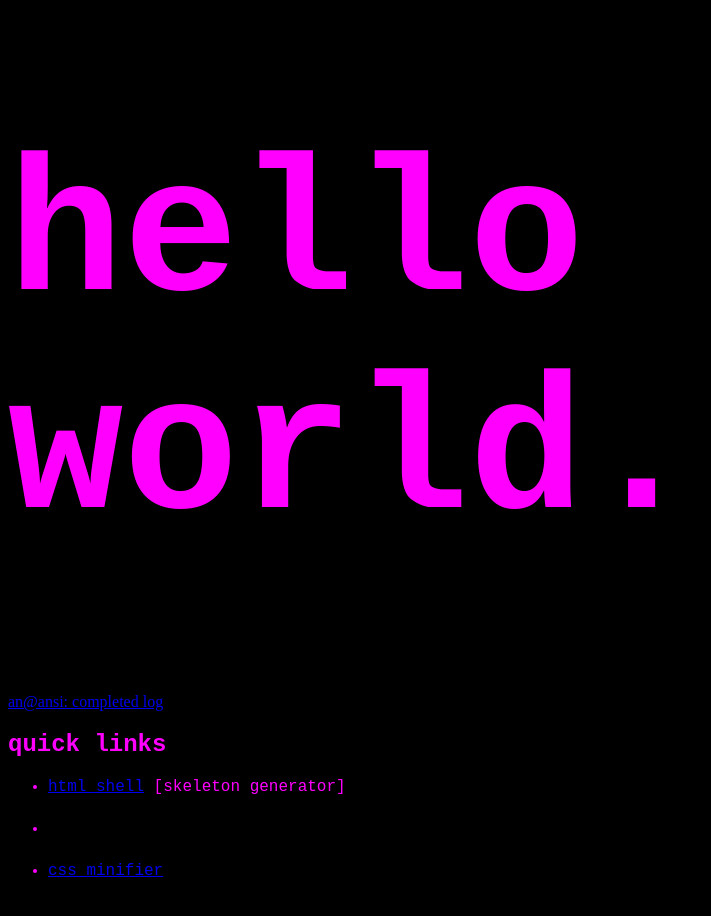
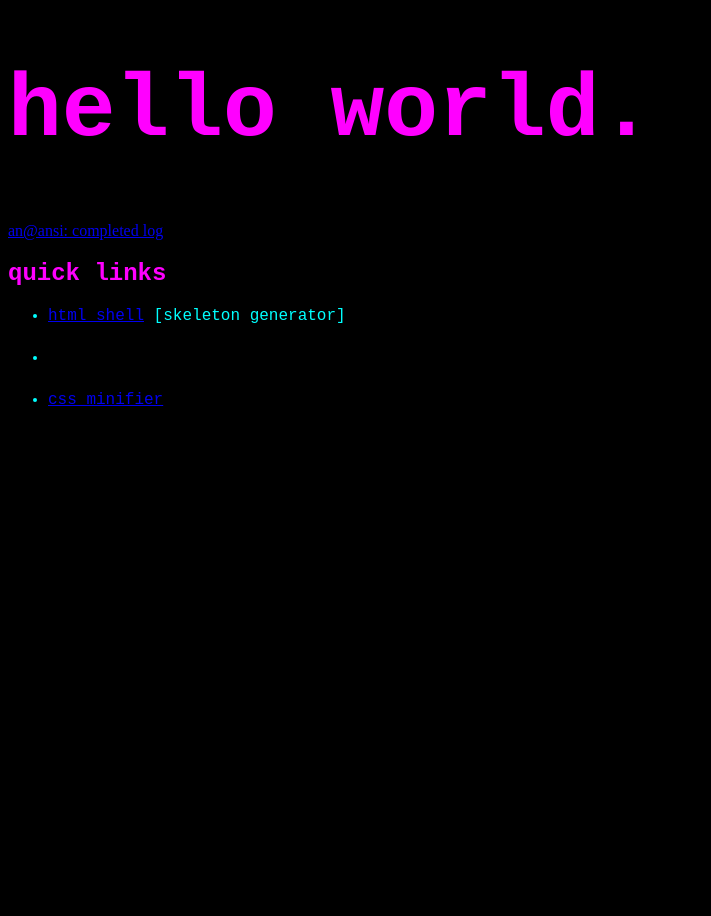
Before and after one commit to kimileta/kimileta.github.io, a plain HTML site: page index.html in a window 1280 px wide. Shown: the whole page, without its empty margins (0-711 px from the left). After the commit the page ends 800 px from the top, so only its background shows below. Drawn offline with Linux system fonts and the light colour scheme; a web font is replaced by a local one.

Commit message:
Update styles.css

```diff
--- a/styles.css
+++ b/styles.css
@@ -14,18 +14,18 @@ p,
 ul,
 ol {
     font-family: 'IBM Plex Mono', monospace;
-    color: fuchsia;
+    color: cyan;
 }
 
 ul li,
 ol li {
     margin: 0;
     padding-bottom: 1.5em;
-    color: fuchsia;
+    color: cyan;
 }
 
 h1 {
-    font-size: 15vmax;
+    font-size: 7vmax;
 }
 
 div {
```
